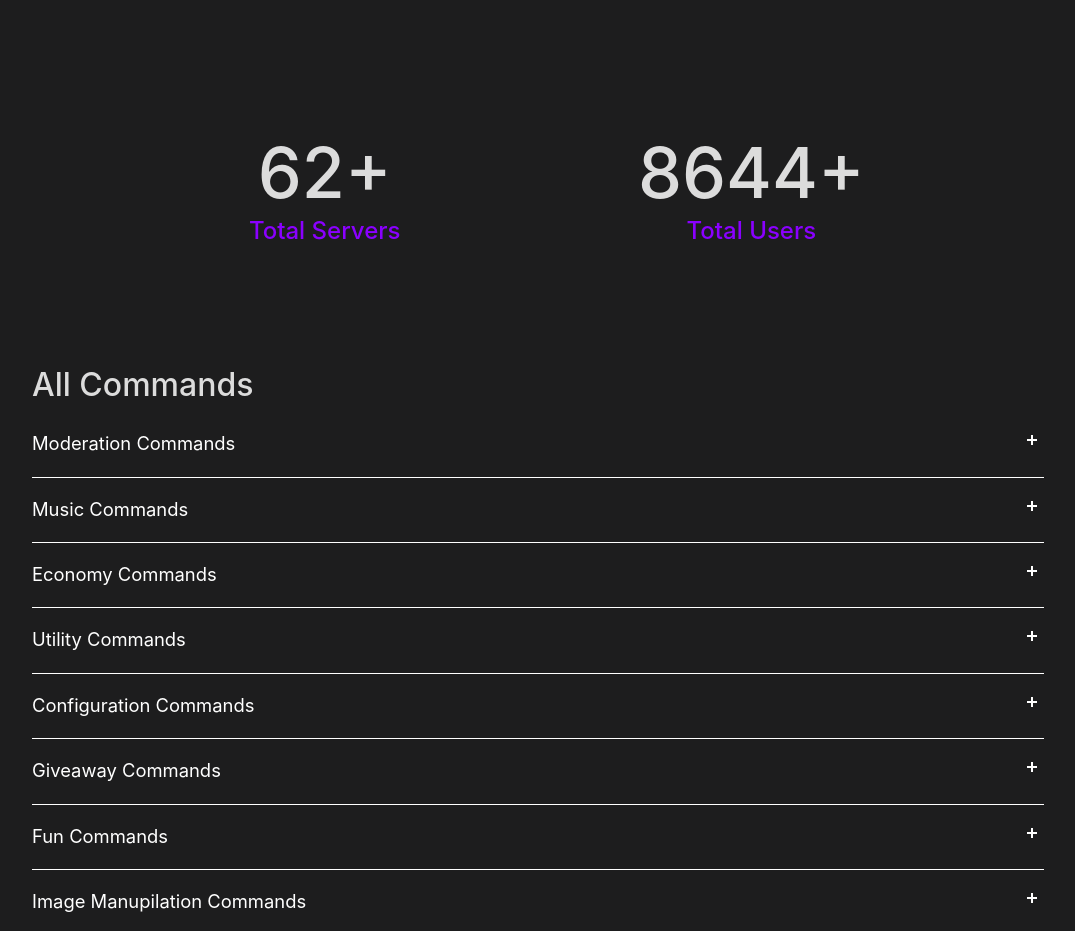
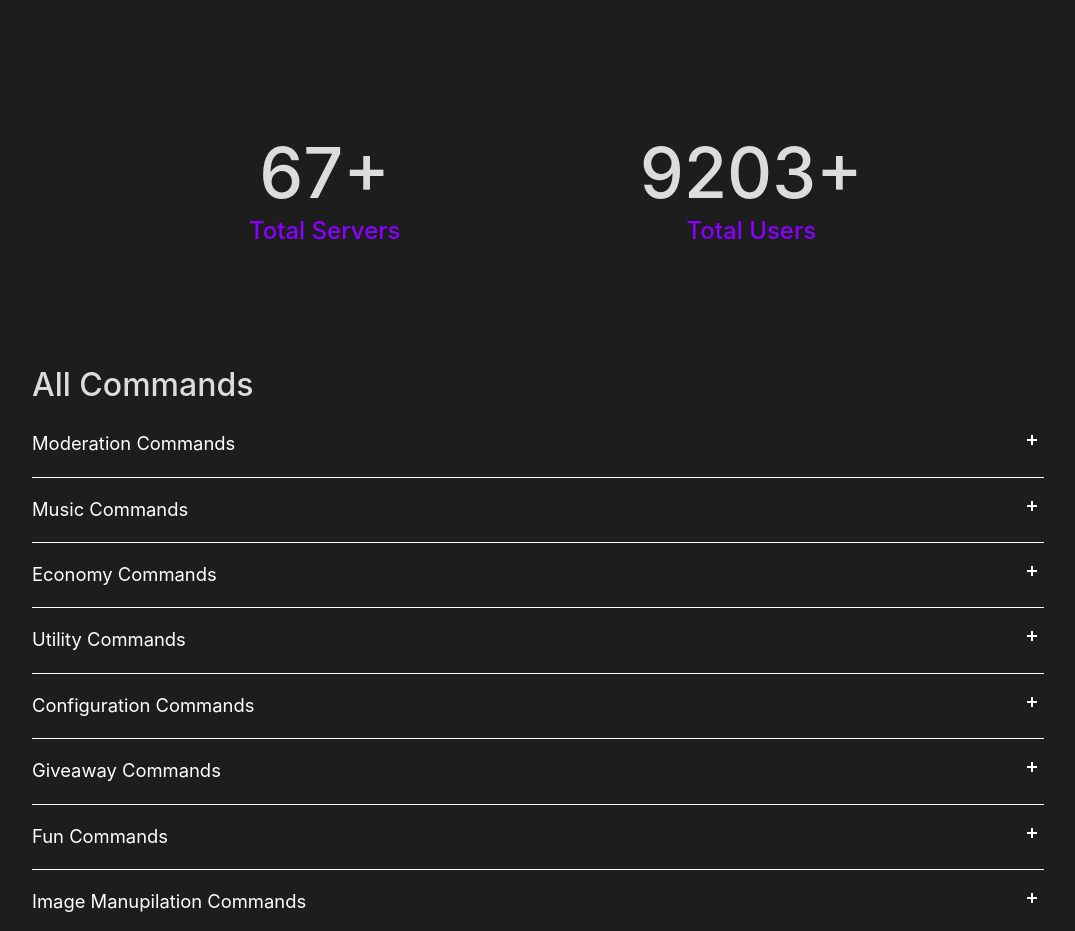
Before and after one commit to VetlixDev/cypher-dashboard, a plain HTML site: page Bot-Template-master/index.html in a window 1280 px wide. Shown: the part 1440-2371 px from the top of the page, without its empty margins (102-1177 px from the left). Drawn offline with nearby package versions, Linux system fonts and the light colour scheme; files whose address does not match are found by name.

Commit message:
Update index.html

```diff
--- a/Bot-Template-master/index.html
+++ b/Bot-Template-master/index.html
@@ -74,11 +74,11 @@
             <div class="container-fluid text-white">
                 <div class="row row-cols-3 justify-content-center" style="color: var(--secondary-text-color);">
                     <div class="col-auto col-md-6 col-lg-4 text-center pb-5 pt-5 number-item love_counter">
-                        <h1 class="love_count" style="font-size: 70px;"><strong>62</strong></h1>
+                        <h1 class="love_count" style="font-size: 70px;"><strong>67</strong></h1>
                         <h4 style="color: var(--main-color);margin-top: -6px;">Total Servers</h4>
                     </div>
                     <div class="col-auto col-lg-4 text-center align-self-center pb-5 pt-5 love_counter">
-                        <h1 class="love_count" style="font-size: 70px;"><strong>8644</strong></h1>
+                        <h1 class="love_count" style="font-size: 70px;"><strong>9203</strong></h1>
                         <h4 style="color: var(--main-color);margin-top: -6px;">Total Users</h4>
                     </div>
                 </div>
```
